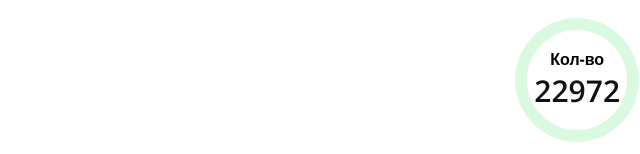
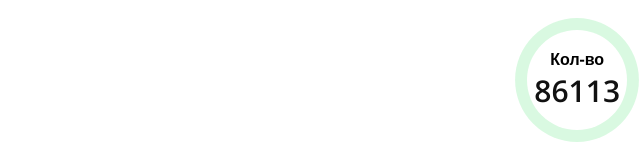
Before and after one commit to Gitgena/greatstars-usa-main, a plain HTML site: page index.html in a window 1280 px wide. Shown: the part 646-800 px from the top of the page, 640-1280 px from the left. Drawn offline with nearby package versions, Linux system fonts and the light colour scheme; a web font is replaced by a local one.

Commit message:
Update index.html

```diff
--- a/index.html
+++ b/index.html
@@ -44,7 +44,7 @@
 	<div class="counter">
 		<div class="counter-wrapper">
 			<strong>Кол-во</strong>
-			<span>22972</span>
+			<span>86113</span>
 		</div>
 	</div>
 
```
